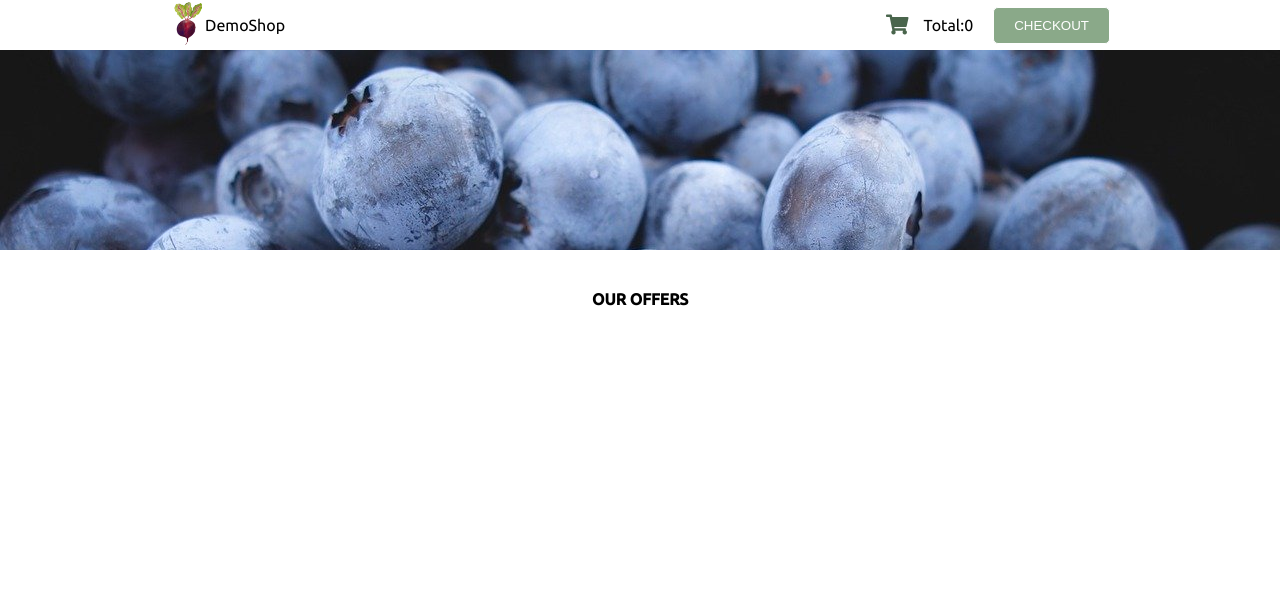
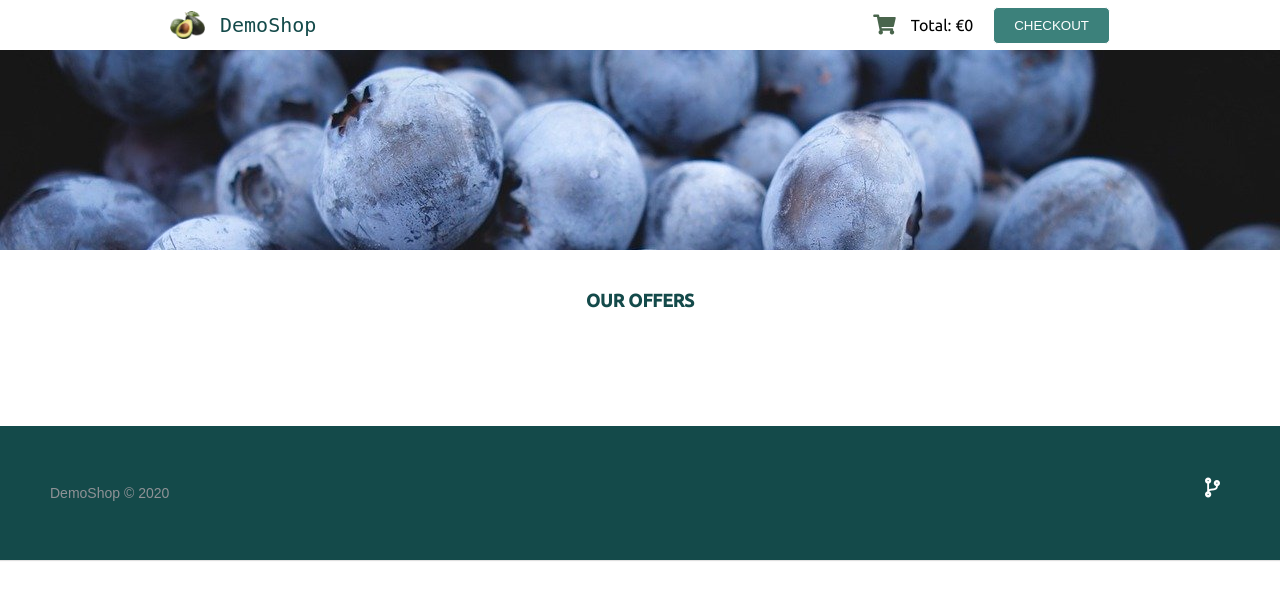
Before and after one commit to filias/gpwebpay_demoshop, a Flask app: template templates/index.html in a window 1280 px wide. Shown: the top 600 px of the page. Run offline with Flask 2, Linux system fonts and the light colour scheme; the template is opened without the code that fills it, so the values that code supplies are empty; some libraries are stand-ins or nearby versions.

Commit message:
Added footer and fixed styles

```diff
--- a/static/main.css
+++ b/static/main.css
@@ -1,4 +1,5 @@
 /* basic */
+/* #032522 ,  #144a4a, #235247, #3c817b, #91b9b3, #e4e6e6 */
 body {
   font-family: "Ubuntu", sans-serif;
   margin: 0;
@@ -34,7 +35,8 @@ a {
 .container h4 {
   margin: 40px 0 40px 0;
   text-transform: uppercase;
-  height: 18px;
+  color: #144a4a;
+  font-size: 18px;
 }
 /* header */
 .header {
@@ -52,9 +54,13 @@ a {
 .header .logo {
   display: flex;
   align-items: center;
+  font-family: monospace;
+  color: #144a4a;
+  font-size: 20px;
 }
 .header .logo__image {
   width: 35px;
+  margin-right: 15px;
 }
 .shopping-cart {
   background-color: transparent;
@@ -100,7 +106,7 @@ a {
   font-weight: 500;
 }
 .shopping-list .btn {
-  border: #8aa989 solid 1px;
+  border: #3c817b solid 1px;
   background-color: #fff;
   color: #000;
   cursor: pointer;
@@ -108,7 +114,7 @@ a {
   margin-bottom: 20px;
 }
 .shopping-list .btn-checkout:hover {
-  background-color: #8aa989;
+  background-color: #3c817b;
   transition: 0.5s;
 }
 .shopping-list .btn-remove:hover {
@@ -142,7 +148,7 @@ a {
   text-transform: uppercase;
 }
 .header__menu .btn {
-  background-color: #8aa989;
+  background-color: #3c817b;
   margin-left: 20px;
   cursor: pointer;
 }
@@ -202,7 +208,7 @@ a {
 .products__info {
   margin-top: 20px;
   width: 100%;
-  background-color: #8aa989;
+  background-color: #3c817b;
   color: #fff;
   text-align: center;
   display: flex;
@@ -221,7 +227,7 @@ a {
   margin-left: 20px;
 }
 .products button {
-  background-color: #8aa989;
+  background-color: #3c817b;
   border: none;
   cursor: pointer;
   padding: 20px;
@@ -234,3 +240,41 @@ a {
   font-size: 20px;
   color: #fff;
 }
+
+.footer {
+  background-color: #144a4a;
+  box-shadow: 0 1px 1px 0 rgba(0, 0, 0, 0.12);
+  box-sizing: border-box;
+  width: 100%;
+  text-align: left;
+  font: normal 16px sans-serif;
+  padding: 45px 50px;
+  margin-top: 75px;
+}
+
+.footer .footer-left p {
+  color: #8f9296;
+  font-size: 14px;
+}
+
+.footer .footer-right {
+  float: right;
+}
+
+.footer .footer-right a {
+  display: inline-block;
+  width: 35px;
+  height: 35px;
+  border-radius: 2px;
+  font-size: 20px;
+  color: #ffffff;
+  text-align: center;
+  line-height: 35px;
+  margin-left: 3px;
+  transition: all 0.25s;
+}
+
+.footer .footer-right a:hover {
+  transform: scale(1.1);
+  -webkit-transform: scale(1.1);
+}
--- a/templates/header.html
+++ b/templates/header.html
@@ -1,13 +1,13 @@
 <header class="header">
     <a class="logo">
-        <img src="{{ url_for('static', filename='img/beet-logo.png')}}" alt="logo" class="logo__image">
+        <img src="{{ url_for('static', filename='img/avocado-logo.png')}}" alt="logo" class="logo__image">
         DemoShop
     </a>
     <div class="header__menu">
         <button class="shopping-cart" onclick="openShoppingList()">
             <i class="fa fa-shopping-cart" aria-hidden="true"></i>
         </button>
-        <div>Total:<span id="total">0</span></div>
+        <div>Total: &euro;<span id="total">0</span></div>
         <button href="" class="btn" onclick="proceed_payment()">Checkout</button>
     </div>
     {# TODO shopping list cart #}
@@ -20,8 +20,8 @@
                 Here is the product
             </div>
             <!-- {% endfor %} -->
-            <div class="shopping-list__total">Total:
-                <span id="total">€ here is the total</span>
+            <div class="shopping-list__total">Total: &euro;
+                <span id="total"> here is the total</span>
             </div>
             <button href="" class="btn btn-checkout" onclick="proceed_payment()">Checkout</button>
             {# TODO clean local storage #}
--- a/templates/index.html
+++ b/templates/index.html
@@ -16,7 +16,7 @@
                 <div>{{ product.title }}</div>
 
                 <div class="products__info">
-                    <span> {{ product.price }} </span>
+                    <span> &euro; {{ product.price }} </span>
                     <button id="{{ product.id }}" class="products__btn" data-price="{{ product.price }}"> <i
                             class="fa fa-cart-plus" aria-hidden="true"></i></button>
                 </div>
--- a/templates/layout.html
+++ b/templates/layout.html
@@ -16,7 +16,14 @@
 
     {% block content %}
     {% endblock %}
-
+    <footer class="footer">
+        <div class="footer-right">
+            <a href="https://github.com/filias/gpwebpay"><i class="fas fa-code-branch"></i></i></a>
+        </div>
+        <div class="footer-left">
+            <p>DemoShop &copy; 2020</p>
+        </div>
+    </footer>
     <script type="text/javascript" src="{{url_for('static', filename='app.js')}}"></script>
 
 </body>
```
Also changed, not shown: static/img/avocado-logo.png (added), static/img/beet-logo.png (deleted).
